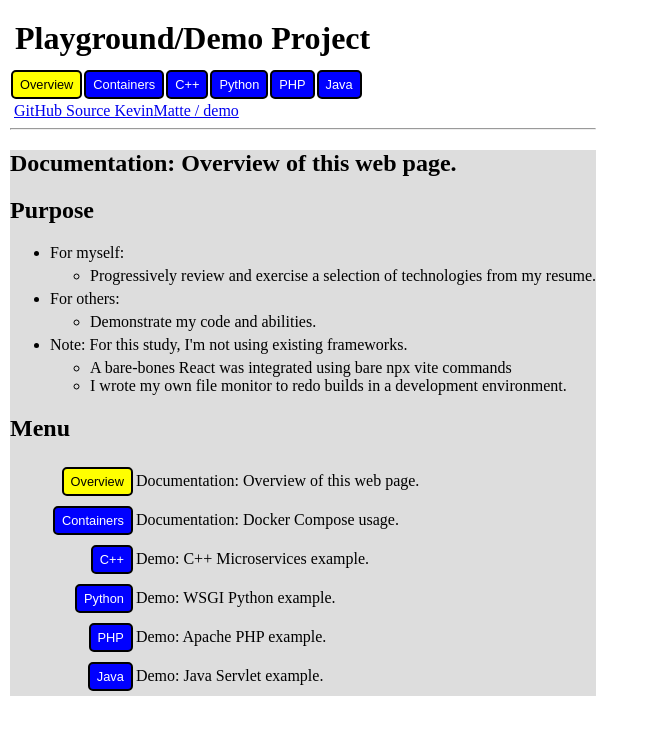
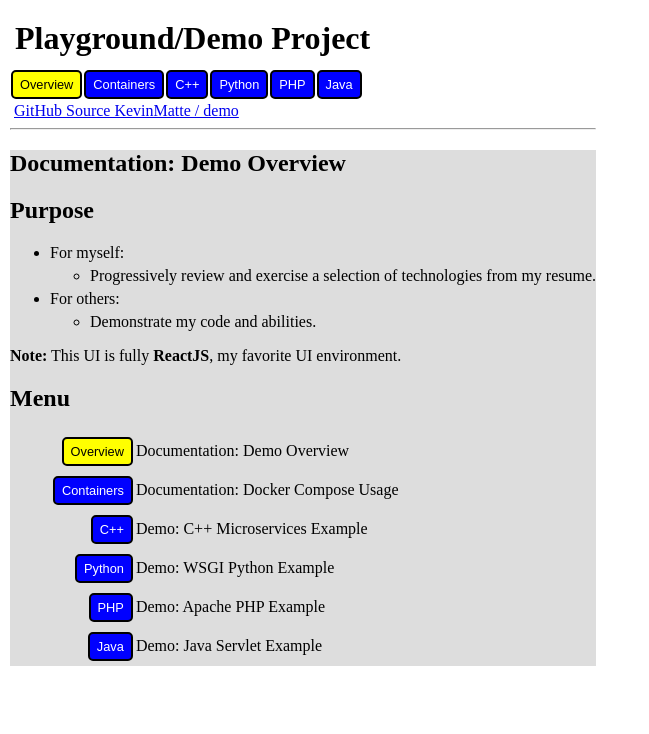
Before and after one commit to KevinMatte/demo, a React (Vite) app in the folder images/demo_ui/src/front/: page / in a window 1280 px wide. Shown: the top 734 px of the page, without its empty margins (0-649 px from the left). Built offline with nearby package versions, Linux system fonts and the light colour scheme.

Commit message:
Updated some verbage, especially on page titles.

```diff
--- a/images/demo_ui/src/front/src/pages/CPP.jsx
+++ b/images/demo_ui/src/front/src/pages/CPP.jsx
@@ -35,10 +35,8 @@ const toolDocs =
     )
 ;
 export const toolDefn = {
-    "title":
-        "Demo: C++ Microservices example.",
-    "toolDocs":
-    toolDocs,
+    "title": "Demo: C++ Microservices Example",
+    "toolDocs": toolDocs,
 };
 
 export default function CPP() {
--- a/images/demo_ui/src/front/src/pages/Containers.jsx
+++ b/images/demo_ui/src/front/src/pages/Containers.jsx
@@ -2,7 +2,7 @@ import DemoAnchor, {Anchor, GitHubAnchor} from "../lib/Anchors.jsx";
 import React from "react";
 
 export const toolDefn = {
-    "title": "Documentation: Docker Compose usage.",
+    "title": "Documentation: Docker Compose Usage",
     "toolDocs": null,
 };
 
--- a/images/demo_ui/src/front/src/pages/Java.jsx
+++ b/images/demo_ui/src/front/src/pages/Java.jsx
@@ -35,6 +35,6 @@ export default function Java() {
 }
 
 export const toolDefn = {
-    "title": "Demo: Java Servlet example.",
+    "title": "Demo: Java Servlet Example",
     "toolDocs": toolDocs,
 };
--- a/images/demo_ui/src/front/src/pages/Overview.jsx
+++ b/images/demo_ui/src/front/src/pages/Overview.jsx
@@ -3,13 +3,15 @@ import menuCss from "../lib/css/Menu.module.css";
 import MenuButton from "../lib/MenuButton.jsx";
 
 export const toolDefn = {
-    "title": "Documentation: Overview of this web page.",
+    "title": "Documentation: Demo Overview",
     "toolDocs": null,
 };
 
 function Overview({menu, handleClick}) {
     return (
         <div>
+
+
             <h2>Purpose {menuCss.menuButton}</h2>
             <ul>
                 <li>For myself:</li>
@@ -21,14 +23,9 @@ function Overview({menu, handleClick}) {
                 <ul>
                     <li>Demonstrate my code and abilities.</li>
                 </ul>
-                <li>Note: For this study, I'm not using existing frameworks.
-                    <ul>
-                        <li>A bare-bones React was integrated using bare npx vite commands</li>
-                        <li>I wrote my own file monitor to redo builds in a development environment.</li>
-                    </ul>
+            </ul>
 
-                </li>
-            </ul>
+            <p><b>Note:</b> This UI is fully <b>ReactJS</b>, my favorite UI environment.</p>
 
             <h2>Menu</h2>
             <ul>
--- a/images/demo_ui/src/front/src/pages/PHP.jsx
+++ b/images/demo_ui/src/front/src/pages/PHP.jsx
@@ -21,7 +21,7 @@ export const toolDocs = (
     </div>
 );
 export const toolDefn = {
-    "title": "Demo: Apache PHP example.",
+    "title": "Demo: Apache PHP Example",
     "toolDocs": toolDocs,
 };
 
--- a/images/demo_ui/src/front/src/pages/Python.jsx
+++ b/images/demo_ui/src/front/src/pages/Python.jsx
@@ -31,7 +31,7 @@ export const toolDocs = (
     </div>
 );
 export const toolDefn = {
-    "title": "Demo: WSGI Python example.",
+    "title": "Demo: WSGI Python Example",
     "toolDocs": toolDocs,
 };
 
```
Also changed, not shown: 1 other file (tests, documents, lock files or other folders).
